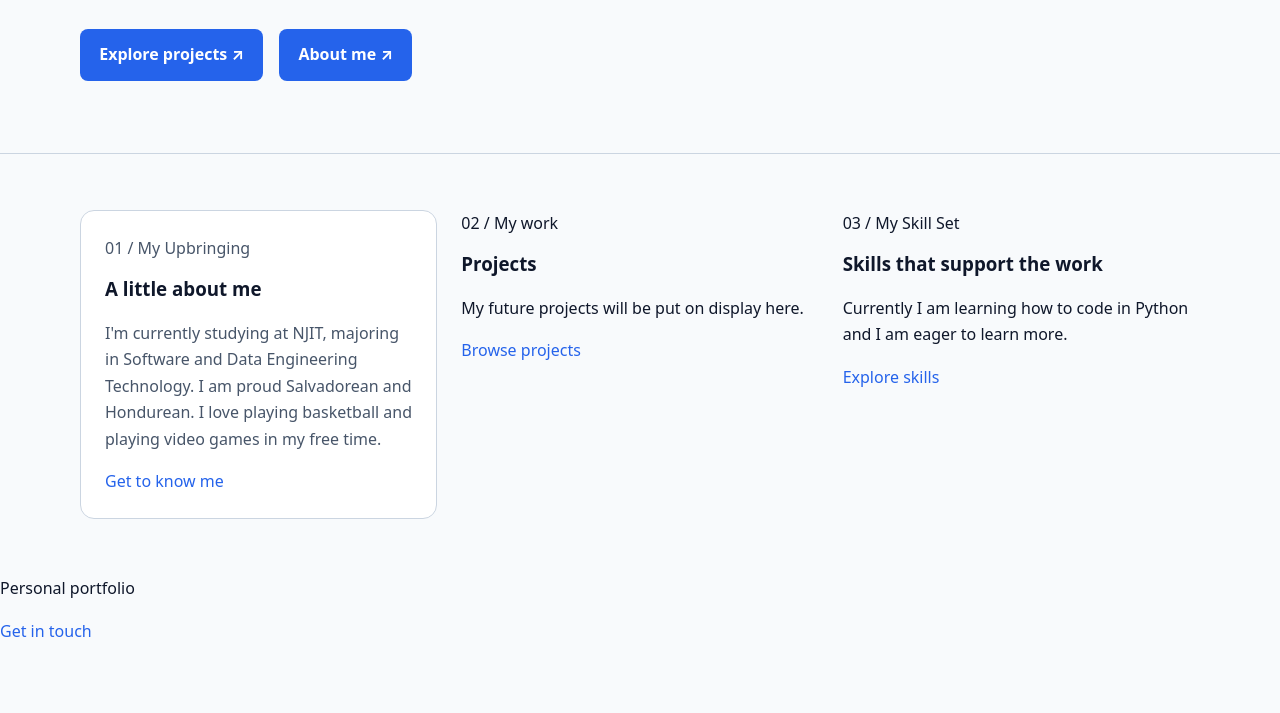
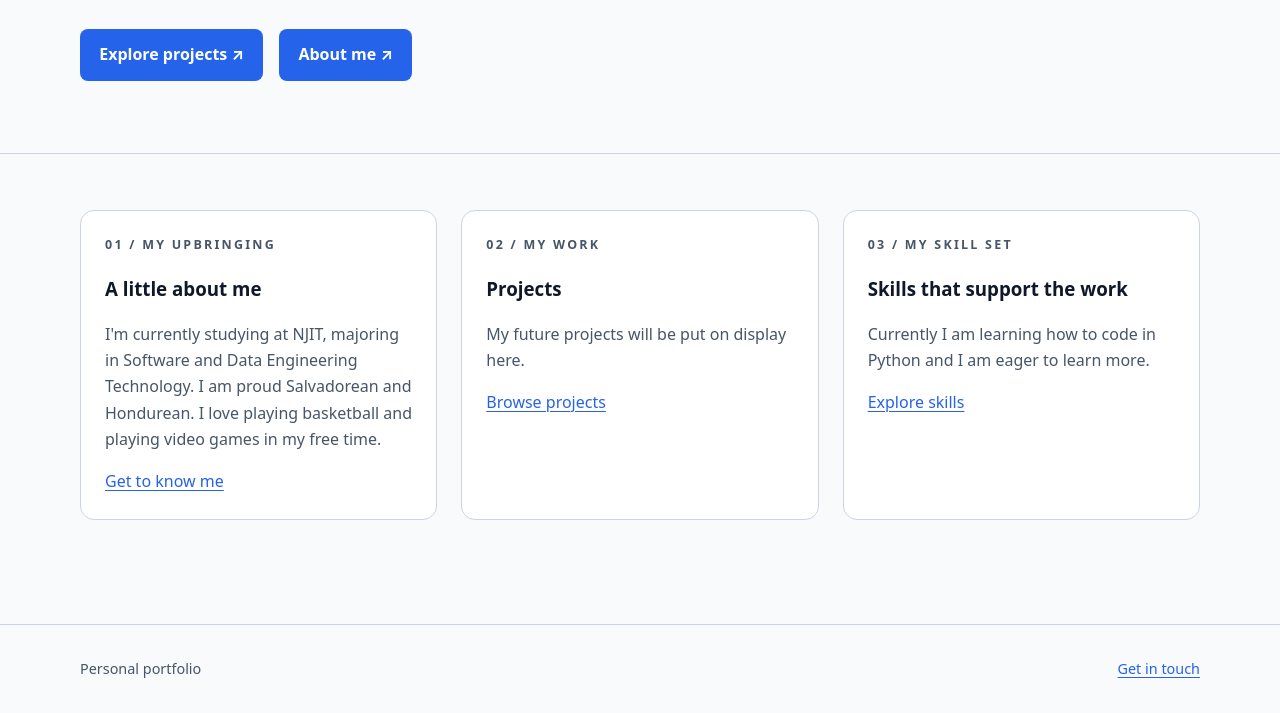
Before and after one commit to 0danilo/portfolio, a plain HTML site: page index.html in a window 1280 px wide. Shown: the part 377-1090 px from the top of the page. Before the commit the page ends 1021 px from the top, so only its background shows below. Drawn offline with Linux system fonts and the light colour scheme.

Commit message:
Fix home page card styling and malformed link attributes

```diff
--- a/index.html
+++ b/index.html
@@ -11,7 +11,7 @@
 <body>
 <a class="skip" href="#main">Skip to content</a>
 <header class="site-header"><div class="container header-inner"><a class="brand" href="index.html">Portfolio<span aria-hidden="true">.</span></a><button class="control menu-toggle" aria-controls="site-nav" aria-expanded="false" type="button">Menu</button><nav id="site-nav" aria-label="Main navigation"><a href="index.html" aria-current="page">Home</a><a href="about.html">About Me</a><a href="projects.html">Projects</a><a href="skills.html">Skills</a><a href="contact.html">Contact</a></nav><button class="control theme-toggle" type="button" aria-pressed="false" hidden>Dark mode</button></div></header>
-<main id="main" tabindex="-1"><section class="hero container"><p class="eyebrow">Personal portfolio</p><h1>A place for my work</h1><p class="lead">Welcome to my personal portfoilo, My name is Danilo Fuentes!</p><div class="actions"><a class="button" href="projects.html">Explore projects <span aria-hidden="true">↗</span></a><a class="button" href="about.html">About me <span aria-hidden="true">&#8599;</span></a></div></section><section class="section"><div class="container"><div class="grid"><article class="card"><div class="card-body"><p class("eyebrow">01 / My Upbringing</p><h3>A little about me</h3><p>I'm currently studying at NJIT, majoring in Software and Data Engineering Technology. I am proud Salvadorean and Hondurean. I love playing basketball and playing video games in my free time.</p><a href("about.html">Get to know me</a></div></article><article class("card"><div class("card-body"><p class("eyebrow">02 / My work</p><h3>Projects</h3><p>My future projects will be put on display here.</p><a href("projects.html">Browse projects</a></div></article><article class("card"><div class("card-body"><p class("eyebrow">03 / My Skill Set</p><h3>Skills that support the work</h3><p>Currently I am learning how to code in Python and I am eager to learn more.</p><a href("skills.html">Explore skills</a></div></article></div></div></section></main>
-<footer class("site-footer"><div class("container footer-inner"><p>Personal portfolio</p><a href("contact.html">Get in touch</a></div></footer>
+<main id="main" tabindex="-1"><section class="hero container"><p class="eyebrow">Personal portfolio</p><h1>A place for my work</h1><p class="lead">Welcome to my personal portfoilo, My name is Danilo Fuentes!</p><div class="actions"><a class="button" href="projects.html">Explore projects <span aria-hidden="true">↗</span></a><a class="button" href="about.html">About me <span aria-hidden="true">&#8599;</span></a></div></section><section class="section"><div class="container"><div class="grid"><article class="card"><div class="card-body"><p class="eyebrow">01 / My Upbringing</p><h3>A little about me</h3><p>I'm currently studying at NJIT, majoring in Software and Data Engineering Technology. I am proud Salvadorean and Hondurean. I love playing basketball and playing video games in my free time.</p><a href="about.html">Get to know me</a></div></article><article class="card"><div class="card-body"><p class="eyebrow">02 / My work</p><h3>Projects</h3><p>My future projects will be put on display here.</p><a href="projects.html">Browse projects</a></div></article><article class="card"><div class="card-body"><p class="eyebrow">03 / My Skill Set</p><h3>Skills that support the work</h3><p>Currently I am learning how to code in Python and I am eager to learn more.</p><a href="skills.html">Explore skills</a></div></article></div></div></section></main>
+<footer class="site-footer"><div class="container footer-inner"><p>Personal portfolio</p><a href="contact.html">Get in touch</a></div></footer>
 </body>
 </html>
```
